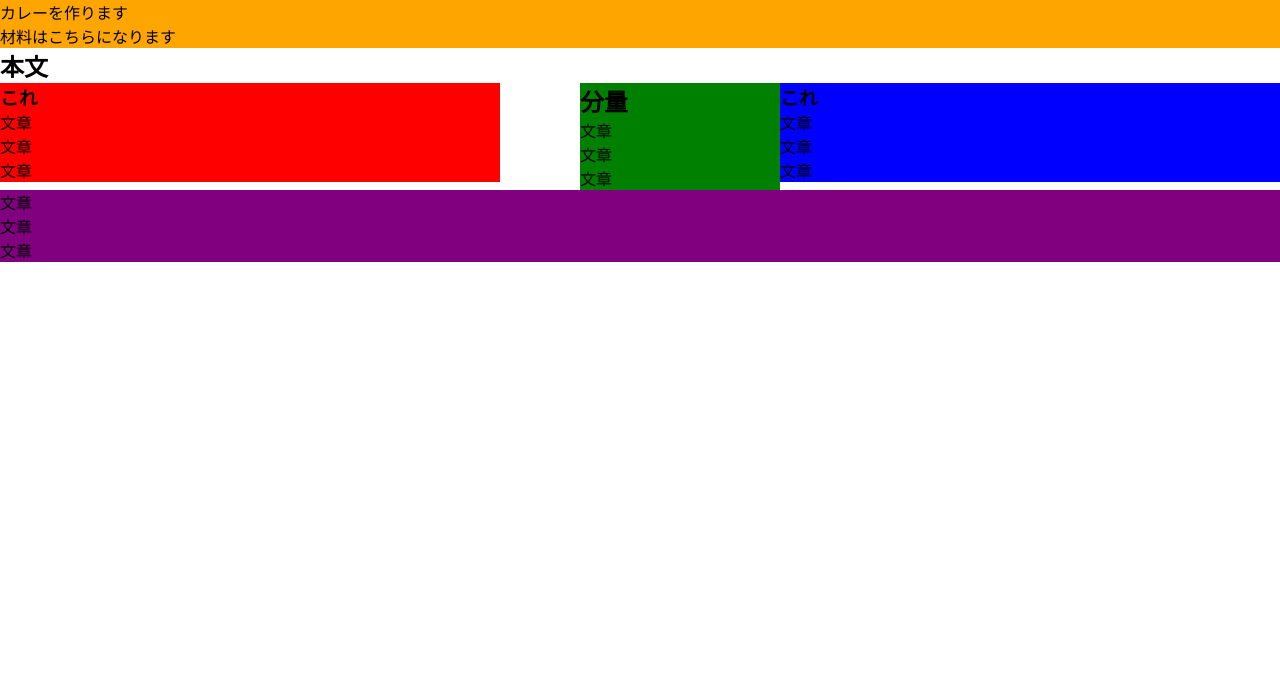
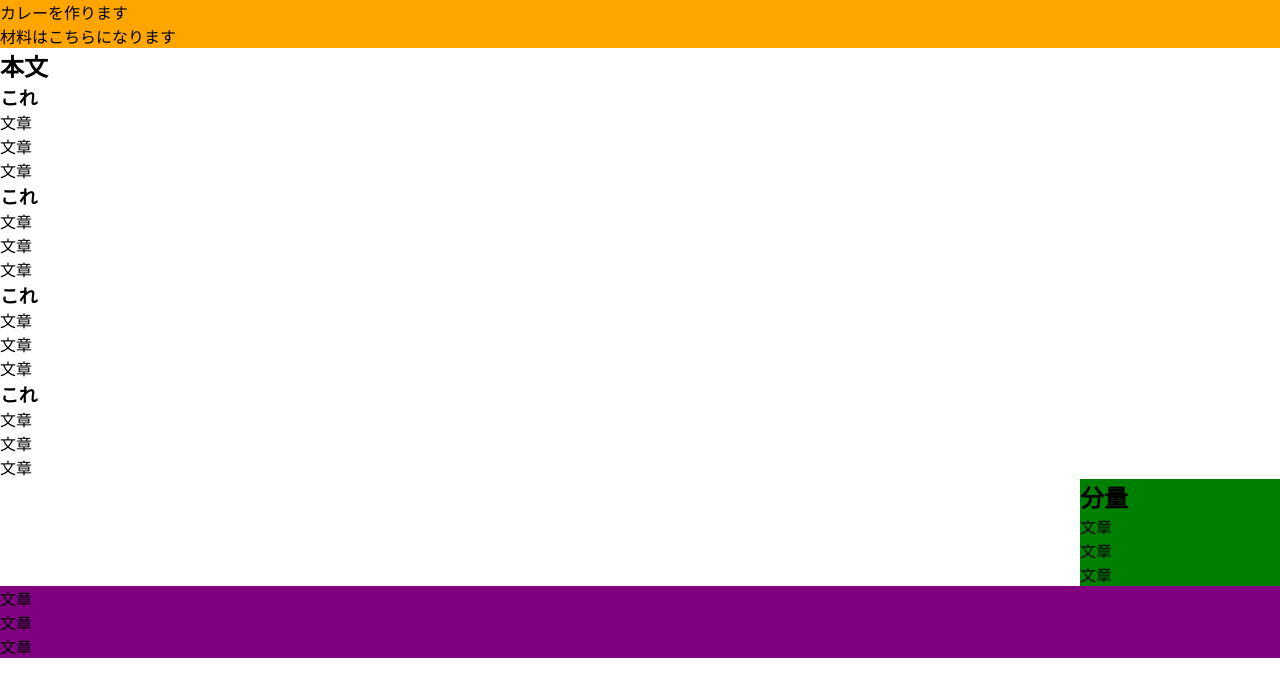
Before and after one commit to cheroo/web1-7, a plain HTML site: page index.html in a window 1280 px wide. Drawn offline with Linux system fonts and the light colour scheme.

Commit message:
Update index.html

```diff
--- a/index.html
+++ b/index.html
@@ -12,13 +12,25 @@
   </header>
   <section id="main">
     <h1>本文</h1>
-  <article id="main1">
+  <article class="box">
       <h1>これ</h1>
       <p>文章</p>
           <p>文章</p>
           <p>文章</p>
    </article>
-  <article id="main2">
+  <article class="box">
+      <h1>これ</h1>
+          <p>文章</p>
+          <p>文章</p>
+          <p>文章</p>
+   </article>
+      <article class="box">
+      <h1>これ</h1>
+          <p>文章</p>
+          <p>文章</p>
+          <p>文章</p>
+   </article>
+      <article class="box">
       <h1>これ</h1>
           <p>文章</p>
           <p>文章</p>
```
